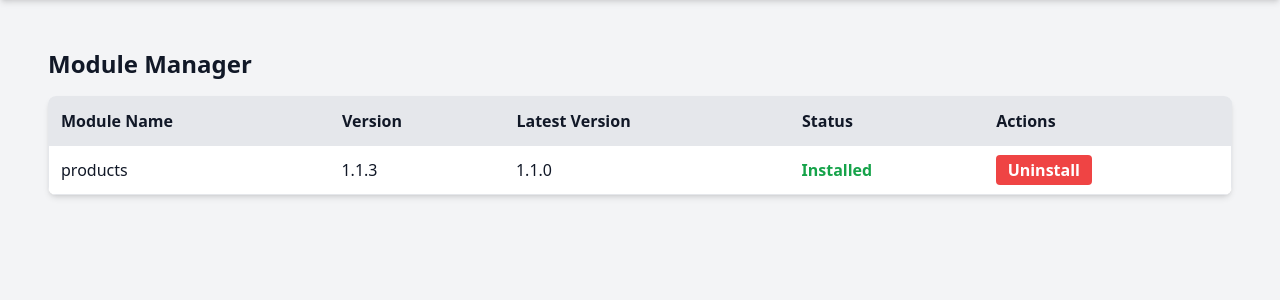
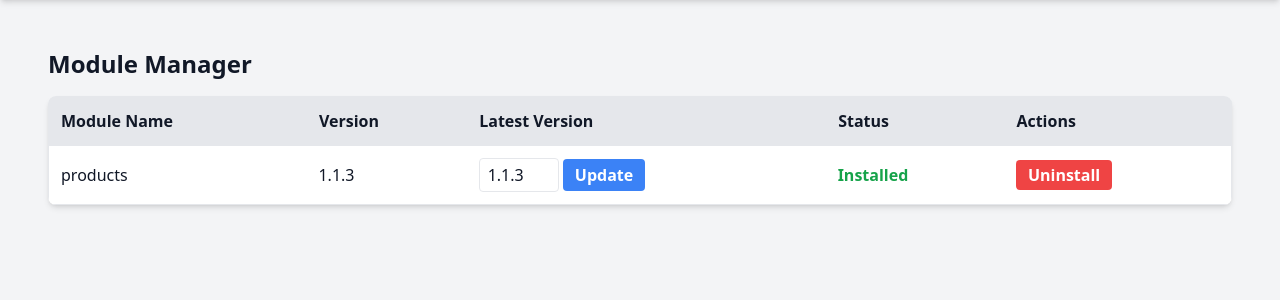
Before and after one commit to runydek/Modular-Engine, a Django app: page /module/modules/ in a window 1280 px wide. Shown: the part 52-352 px from the top of the page. Run offline with Django 5.2, Linux system fonts and the light colour scheme; data comes from the database, SQL or seed files in the repository; both versions use the stored data as it was after the commit; some libraries are stand-ins or nearby versions.

Commit message:
add some feature

```diff
--- a/modular_engine/settings.py
+++ b/modular_engine/settings.py
@@ -27,8 +27,6 @@ SECRET_KEY = 'django-insecure-c)=%wd5fh27d-jf_uj0tar144!2%@44f@nsyux5l@21wz#cu7k
 
 # SECURITY WARNING: don't run with debug turned on in production!
 DEBUG = True
-
-ALLOWED_HOSTS = []
 
 
 # Application definition
@@ -150,3 +148,5 @@ def get_dynamic_apps():
         return []
 
 INSTALLED_APPS = BASE_APPS + get_dynamic_apps()
+
+ALLOWED_HOSTS = ["103.151.191.139", "127.0.0.1", "localhost"]
--- a/module_manager/templates/module_manager/module_list.html
+++ b/module_manager/templates/module_manager/module_list.html
@@ -20,7 +20,15 @@
                 <tr class="border">
                     <td class="p-3">{{ module.name }}</td>
                     <td class="p-3">{{ module.version }}</td>
-                    <td class="p-3">{{ module.latest_version }}</td>
+                    <td class="p-3">
+                        <form method="POST" action="{% url 'update_latest_version' module.name %}">
+                            {% csrf_token %}
+                            <input type="text" name="latest_version" value="{{ module.latest_version }}" class="border rounded px-2 py-1 w-20">
+                            <button type="submit" class="bg-blue-500 hover:bg-blue-700 text-white font-bold py-1 px-3 rounded">
+                                Update
+                            </button>
+                        </form>
+                    </td>
                     <td class="p-3">
                         {% if module.is_installed %}
                             <span class="text-green-600 font-semibold">Installed</span>
--- a/module_manager/urls.py
+++ b/module_manager/urls.py
@@ -6,6 +6,7 @@ urlpatterns = [
     path('module/install/<str:module_name>/', views.install_module, name='install_module'),
     path('module/uninstall/<str:module_name>/', views.uninstall_module, name='uninstall_module'),
     path("upgrade/<str:module_name>/", views.upgrade_module, name="upgrade_module"),
+    path('update-version/<str:module_name>/', views.update_latest_version, name='update_latest_version'),
     path('login/', views.login_view, name='login'),
     path('logout/', views.logout_view, name='logout'),
 ]
--- a/module_manager/views.py
+++ b/module_manager/views.py
@@ -17,10 +17,6 @@ def reload_server():
 
 def module_list(request):
     modules = Module.objects.all()
-    for module in modules:
-        check_latest_version(module)
-
-    reload_server()
     return render(request, 'module_manager/module_list.html', {'modules': modules})
 
 def install_module(request, module_name):
@@ -51,8 +47,8 @@ def upgrade_module(request, module_name):
         module = Module.objects.get(name=module_name)
 
         if module.has_update:
-            subprocess.run(["python", "manage.py", "makemigrations"], check=True)
-            subprocess.run(["python", "manage.py", "migrate"], check=True)
+            subprocess.run(["python3", "manage.py", "makemigrations"], check=True)
+            subprocess.run(["python3", "manage.py", "migrate"], check=True)
 
             module.version = module.latest_version
             module.save(update_fields=["version"])
@@ -88,3 +84,17 @@ def login_view(request):
 def logout_view(request):
     logout(request)
     return redirect('login')
+
+def update_latest_version(request, module_name):
+    if request.method == "POST":
+        module = get_object_or_404(Module, name=module_name)
+        new_version = request.POST.get("latest_version").strip()
+
+        if new_version:
+            module.latest_version = new_version
+            module.save(update_fields=["latest_version"])
+            messages.success(request, f"Latest version {module.name} berhasil diperbarui ke {new_version}")
+        else:
+            messages.error(request, "Latest version tidak boleh kosong.")
+
+    return redirect("module_list")
--- /dev/null
+++ b/requirements.txt
@@ -0,0 +1,3 @@
+asgiref==3.8.1
+Django==5.1.7
+sqlparse==0.5.3
```
Also changed, not shown: module_manager/admin.py (+6 -1 lines), db.sqlite3, 1 other file.
